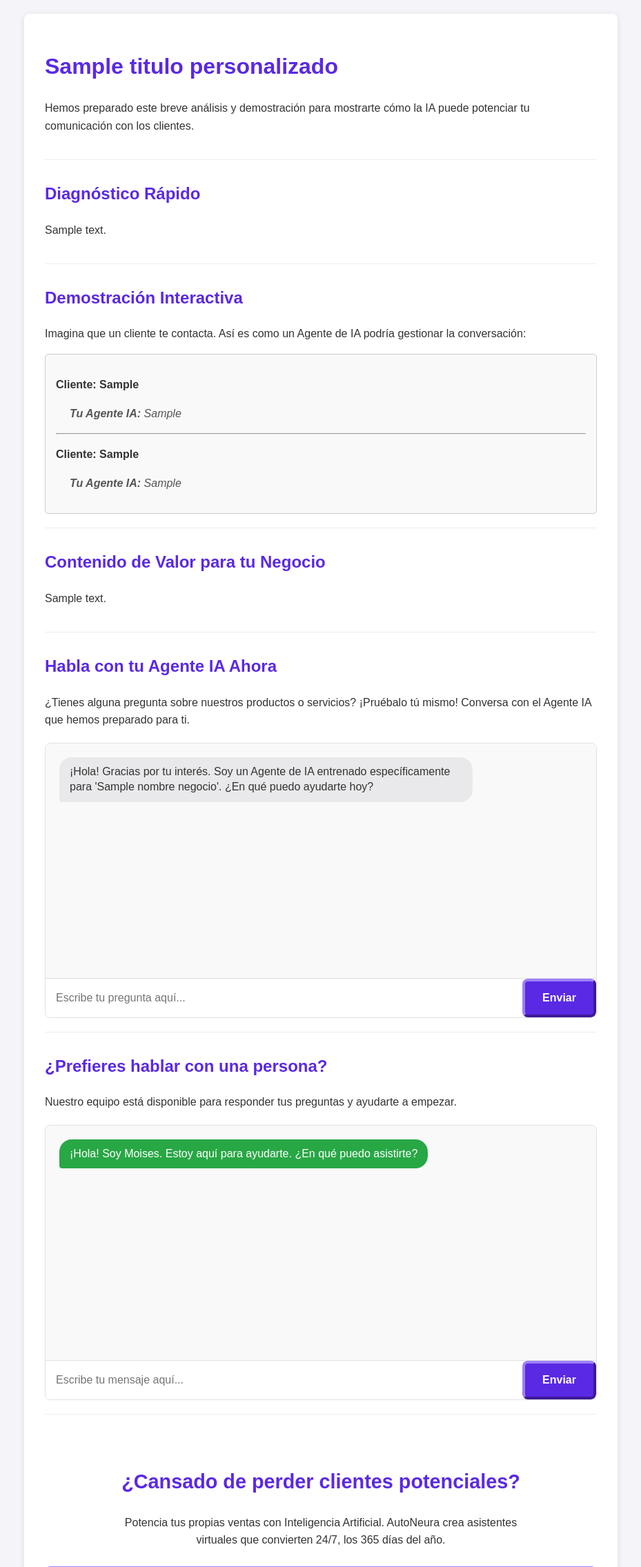
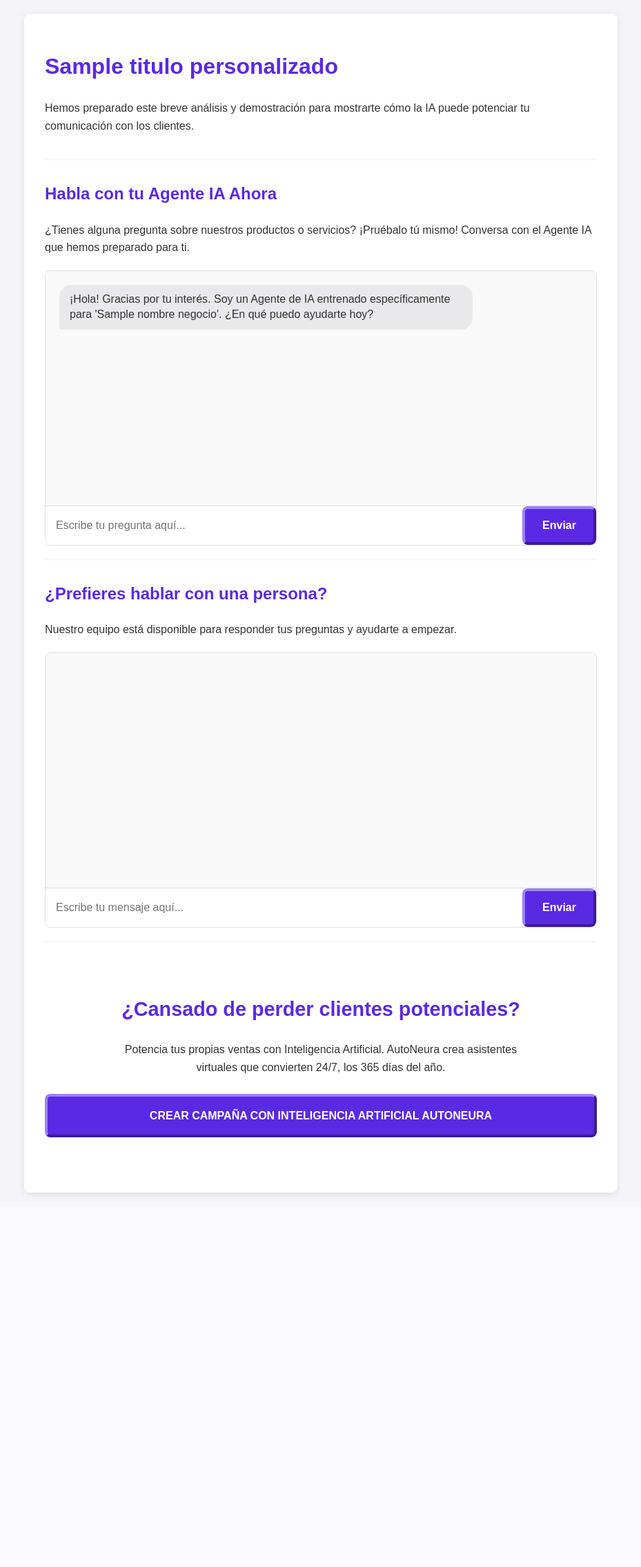
Before and after one commit to Bot01128/Sistema-de-Ventas-Cognitivo-Aut-nomo, a Flask app: template templates/nido_template.html in a window 1280 px wide. Shown: the top 2272 px of the page at 69% size, without its empty margins (175-1104 px from the left). After the commit the page ends 1734 px from the top, so only its background shows below. Run offline with Flask 3, Linux system fonts and the light colour scheme; the template is opened without the code that fills it: most values are stand-ins (such as "Sample title", 1, 10 or a date in 2020); some libraries are stand-ins or nearby versions.

Commit message:
Update nido_template.html

```diff
--- a/templates/nido_template.html
+++ b/templates/nido_template.html
@@ -13,28 +13,7 @@
             <p>Hemos preparado este breve análisis y demostración para mostrarte cómo la IA puede potenciar tu comunicación con los clientes.</p>
         </div>
 
-        <div class="section">
-            <h2>Diagnóstico Rápido</h2>
-            <p>{{ texto_diagnostico }}</p>
-        </div>
-
-        <div class="section">
-            <h2>Demostración Interactiva</h2>
-            <p>Imagina que un cliente te contacta. Así es como un Agente de IA podría gestionar la conversación:</p>
-            <div class="chat-simulator">
-                <p class="chat-q">Cliente: {{ ejemplo_pregunta_1 }}</p>
-                <p class="chat-a"><strong>Tu Agente IA:</strong> {{ ejemplo_respuesta_1 }}</p>
-                <hr>
-                <p class="chat-q">Cliente: {{ ejemplo_pregunta_2 }}</p>
-                <p class="chat-a"><strong>Tu Agente IA:</strong> {{ ejemplo_respuesta_2 }}</p>
-            </div>
-        </div>
-
-        <div class="section">
-            <h2>Contenido de Valor para tu Negocio</h2>
-            <p>{{ texto_contenido_de_valor }}</p>
-        </div>
-
+        <!-- ... (otras secciones sin cambios) ... -->
         <div class="section">
             <h2>Habla con tu Agente IA Ahora</h2>
             <p>¿Tienes alguna pregunta sobre nuestros productos o servicios? ¡Pruébalo tú mismo! Conversa con el Agente IA que hemos preparado para ti.</p>
@@ -51,23 +30,21 @@
             </div>
         </div>
 
-        <!-- === INICIO DE LA NUEVA SECCIÓN: CHAT HUMANO === -->
         <div class="section">
             <h2>¿Prefieres hablar con una persona?</h2>
             <p>Nuestro equipo está disponible para responder tus preguntas y ayudarte a empezar.</p>
             <div class="live-chat-container">
+                <!-- === INICIO DE LA MODIFICACIÓN: SALUDO INICIAL ELIMINADO === -->
                 <div class="chat-window" id="chat-window-human">
-                    <div class="message human-message">
-                        ¡Hola! Soy Moises. Estoy aquí para ayudarte. ¿En qué puedo asistirte?
-                    </div>
+                    <!-- El mensaje inicial ha sido removido -->
                 </div>
+                <!-- === FIN DE LA MODIFICACIÓN === -->
                 <form id="chat-form-human" class="chat-input-area">
                     <input type="text" id="user-input-human" placeholder="Escribe tu mensaje aquí..." autocomplete="off">
                     <button type="submit" class="btn-3d">Enviar</button>
                 </form>
             </div>
         </div>
-        <!-- === FIN DE LA NUEVA SECCIÓN === -->
 
         <div class="section autoneura-promo-section">
             <h2>¿Cansado de perder clientes potenciales?</h2>
```
